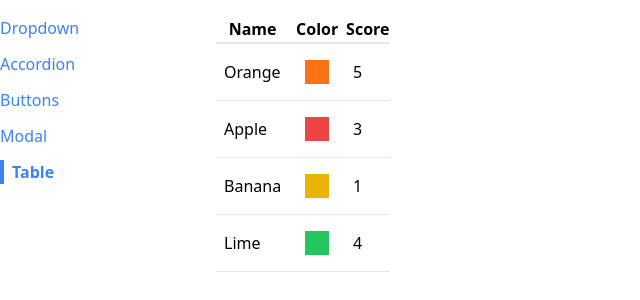
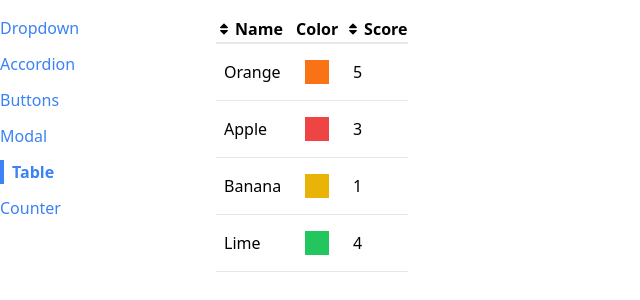
Before and after one commit to louvang/react18-components, a React (Create React App) app: page /table in a window 1280 px wide. Shown: the top 300 px of the page, without its empty margins (0-640 px from the left). Built offline with nearby package versions, Linux system fonts and the light colour scheme.

Commit message:
Implement sorting feature for Table components

```diff
--- a/src/App.js
+++ b/src/App.js
@@ -5,6 +5,7 @@
 import ButtonPage from './pages/ButtonPage';
 import ModalPage from './pages/ModalPage';
 import TablePage from './pages/TablePage';
+import CounterPage from './pages/CounterPage';
 
 function App() {
   return (
@@ -26,6 +27,9 @@
         <Route path="/table">
           <TablePage />
         </Route>
+        <Route path="/counter">
+          <CounterPage initialCount={10} />
+        </Route>
       </div>
     </div>
   );
--- a/src/components/Sidebar.js
+++ b/src/components/Sidebar.js
@@ -7,6 +7,7 @@
     { label: 'Buttons', path: '/buttons' },
     { label: 'Modal', path: '/modal' },
     { label: 'Table', path: '/table' },
+    { label: 'Counter', path: '/counter' },
   ];
 
   const renderedLinks = links.map((link) => {
--- /dev/null
+++ b/src/components/SortableTable.js
@@ -0,0 +1,65 @@
+import { FaSort, FaSortUp, FaSortDown } from 'react-icons/fa';
+import Table from './Table';
+import useSort from '../hooks/use-sort';
+
+function SortableTable(props) {
+  const { config, data } = props;
+  const { sortOrder, sortBy, sortedData, setSortColumn } = useSort(
+    data,
+    config
+  );
+
+  const updatedConfig = config.map((column) => {
+    if (!column.sortValue) {
+      return column;
+    }
+
+    return {
+      ...column,
+      header: () => (
+        <th
+          className="cursor-pointer hover:bg-gray-100"
+          onClick={() => setSortColumn(column.label)}
+        >
+          <div className="flex items-center">
+            {getIcons(column.label, sortBy, sortOrder)}
+            {column.label}
+          </div>
+        </th>
+      ),
+    };
+  });
+
+  return <Table {...props} data={sortedData} config={updatedConfig} />;
+}
+
+function getIcons(label, sortBy, sortOrder) {
+  if (label !== sortBy) {
+    return (
+      <div className="text-sm mr-1">
+        <FaSort />
+      </div>
+    );
+  }
+
+  if (sortOrder === null) {
+    return (
+      <div className="text-sm mr-1">
+        <FaSort />
+      </div>
+    );
+  } else if (sortOrder === 'asc') {
+    return (
+      <div className="text-sm mr-1">
+        <FaSortUp />
+      </div>
+    );
+  } else if (sortOrder === 'desc') {
+    return (
+      <div className="text-sm mr-1">
+        <FaSortDown />
+      </div>
+    );
+  }
+}
+export default SortableTable;
--- a/src/components/Table.js
+++ b/src/components/Table.js
@@ -1,5 +1,11 @@
+import { Fragment } from 'react';
+
 function Table({ data, config, keyFn }) {
   const renderedHeaders = config.map((column) => {
+    if (column.header) {
+      return <Fragment key={column.label}>{column.header()}</Fragment>;
+    }
+
     return <th key={column.label}>{column.label}</th>;
   });
 
--- /dev/null
+++ b/src/hooks/use-counter.js
@@ -0,0 +1,20 @@
+import { useState, useEffect } from 'react';
+
+function useCounter(initialCount) {
+  const [count, setCount] = useState(initialCount);
+
+  useEffect(() => {
+    console.log(count);
+  }, [count]);
+
+  const increment = () => {
+    setCount(count + 1);
+  };
+
+  return {
+    count,
+    increment,
+  };
+}
+
+export default useCounter;
--- /dev/null
+++ b/src/hooks/use-sort.js
@@ -0,0 +1,51 @@
+import { useState } from 'react';
+
+function useSort(data, config) {
+  const [sortOrder, setSortOrder] = useState(null);
+  const [sortBy, setSortBy] = useState(null);
+
+  const setSortColumn = (label) => {
+    if (sortBy && label !== sortBy) {
+      setSortOrder('asc');
+      setSortBy(label);
+      return;
+    }
+
+    if (sortOrder === null) {
+      setSortOrder('asc');
+      setSortBy(label);
+    } else if (sortOrder === 'asc') {
+      setSortOrder('desc');
+      setSortBy(label);
+    } else if (sortOrder === 'desc') {
+      setSortOrder(null);
+      setSortBy(null);
+    }
+  };
+
+  let sortedData = data;
+  if (sortOrder && sortBy) {
+    const { sortValue } = config.find((column) => column.label === sortBy);
+    sortedData = [...data].sort((a, b) => {
+      const valueA = sortValue(a);
+      const valueB = sortValue(b);
+
+      const reverseOrder = sortOrder === 'asc' ? 1 : -1;
+
+      if (typeof valueA === 'string') {
+        return valueA.localeCompare(valueB) * reverseOrder;
+      } else {
+        return (valueA - valueB) * reverseOrder;
+      }
+    });
+  }
+
+  return {
+    sortOrder,
+    sortBy,
+    sortedData,
+    setSortColumn,
+  };
+}
+
+export default useSort;
--- /dev/null
+++ b/src/pages/CounterPage.js
@@ -0,0 +1,15 @@
+import Button from '../components/Button';
+import useCounter from '../hooks/use-counter';
+
+function CounterPage({ initialCount }) {
+  const { count, increment } = useCounter(initialCount);
+
+  return (
+    <div>
+      <h1>Count is {count}</h1>
+      <Button onClick={increment}>Increment</Button>
+    </div>
+  );
+}
+
+export default CounterPage;
--- a/src/pages/TablePage.js
+++ b/src/pages/TablePage.js
@@ -1,4 +1,4 @@
-import Table from '../components/Table';
+import SortableTable from '../components/SortableTable';
 
 function TablePage() {
   const data = [
@@ -9,12 +9,20 @@
   ];
 
   const config = [
-    { label: 'Name', render: (fruit) => fruit.name },
+    {
+      label: 'Name',
+      render: (fruit) => fruit.name,
+      sortValue: (fruit) => fruit.name,
+    },
     {
       label: 'Color',
       render: (fruit) => <div className={`p-3 m-2 ${fruit.color}`} />,
     },
-    { label: 'Score ', render: (fruit) => fruit.score },
+    {
+      label: 'Score ',
+      render: (fruit) => fruit.score,
+      sortValue: (fruit) => fruit.score,
+    },
   ];
 
   const keyFn = (fruit) => {
@@ -23,7 +31,7 @@
 
   return (
     <div>
-      <Table data={data} config={config} keyFn={keyFn} />
+      <SortableTable data={data} config={config} keyFn={keyFn} />
     </div>
   );
 }
```
